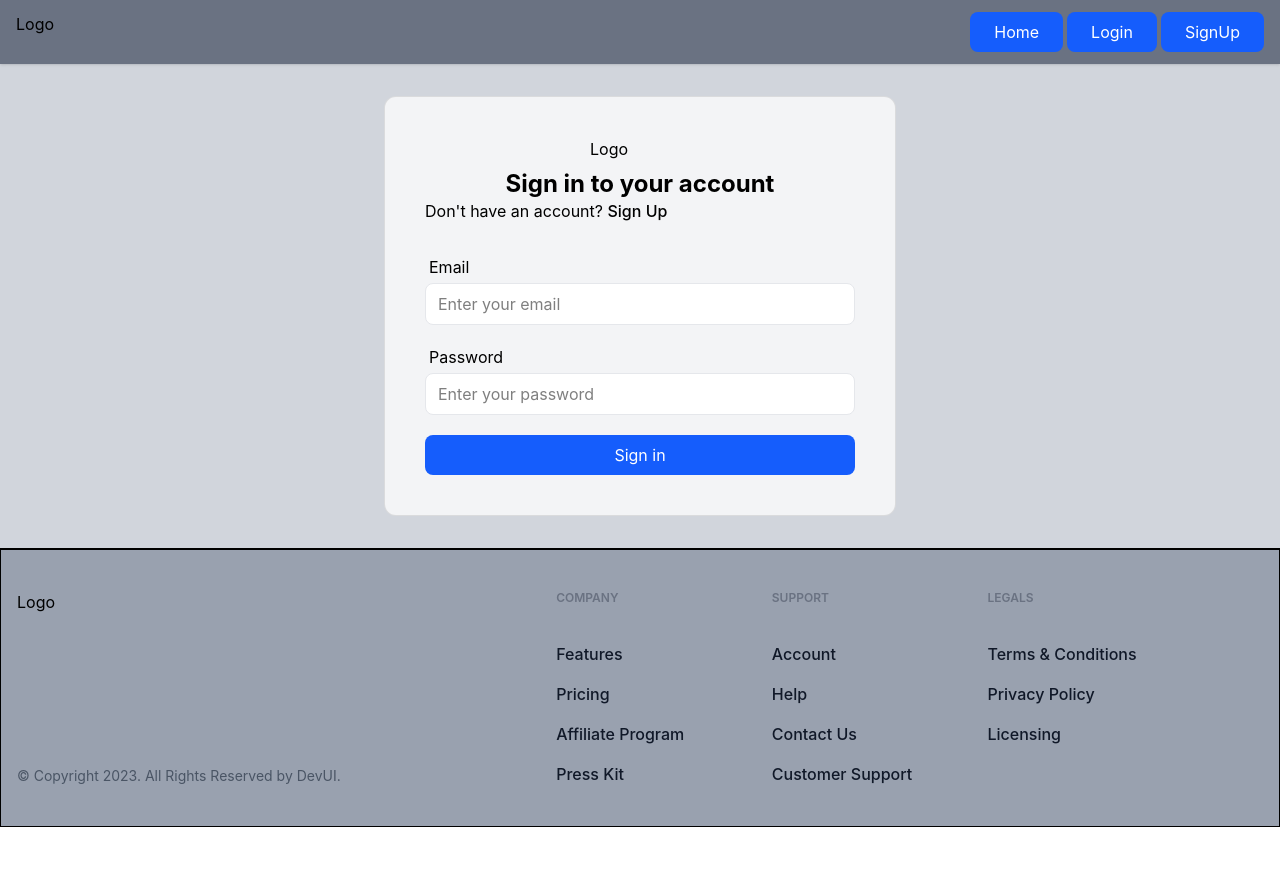
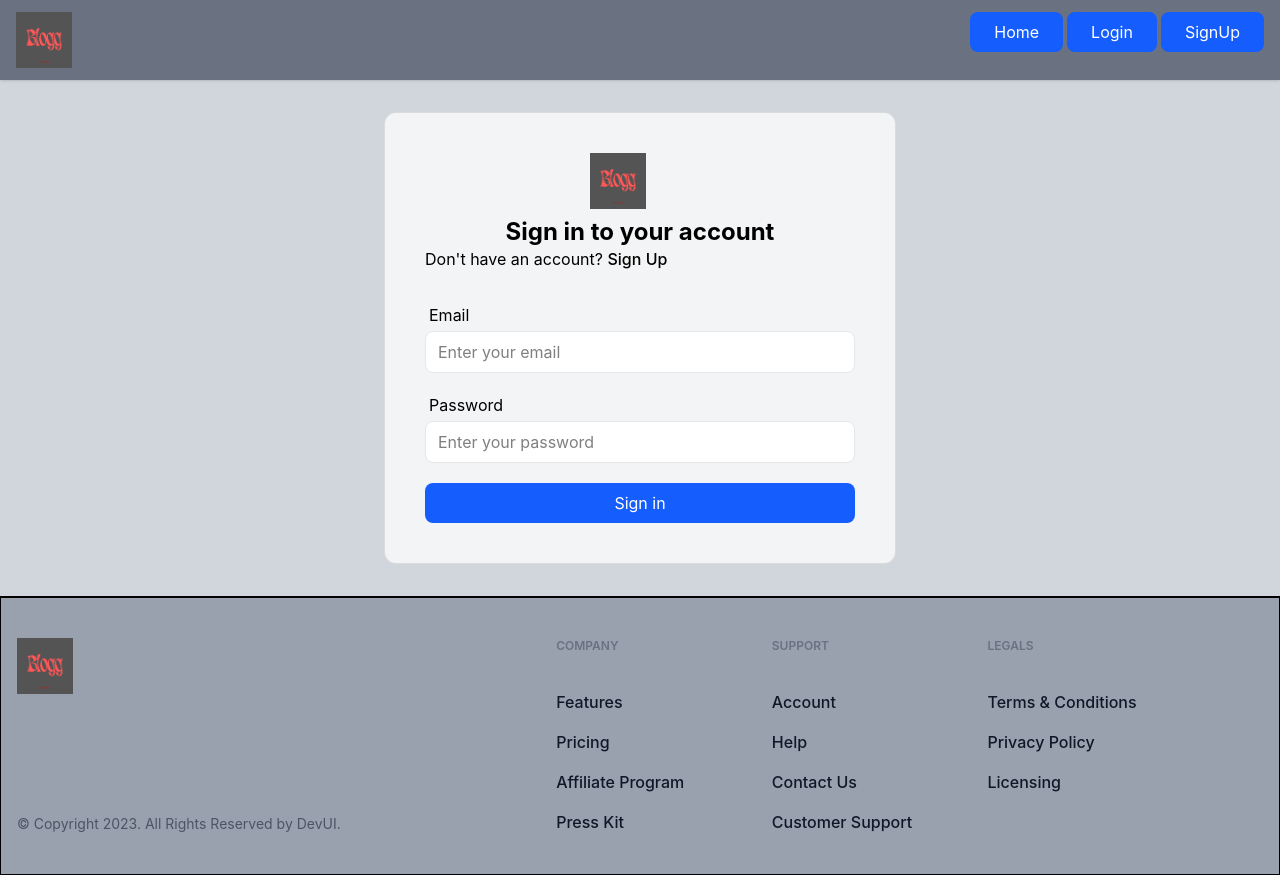
Before and after one commit to MAR-ARIF/Blog-App, a React (Vite) app: page /login in a window 1280 px wide. Before the commit the page ends 827 px from the top, so only its background shows below. Built offline with nearby package versions, Linux system fonts and the light colour scheme; no server answers.

Commit message:
Logo added

```diff
--- a/src/components/Logo.jsx
+++ b/src/components/Logo.jsx
@@ -2,7 +2,9 @@
 
 function Logo({width = "100px"}){
     return(
-        <div>Logo</div>
+        <div>
+            <img className="w-14 h-14 object-contain" src="/Blogg.png" />
+        </div>
     )
 }
 
```
Also changed, not shown: public/Blogg.png (added).
